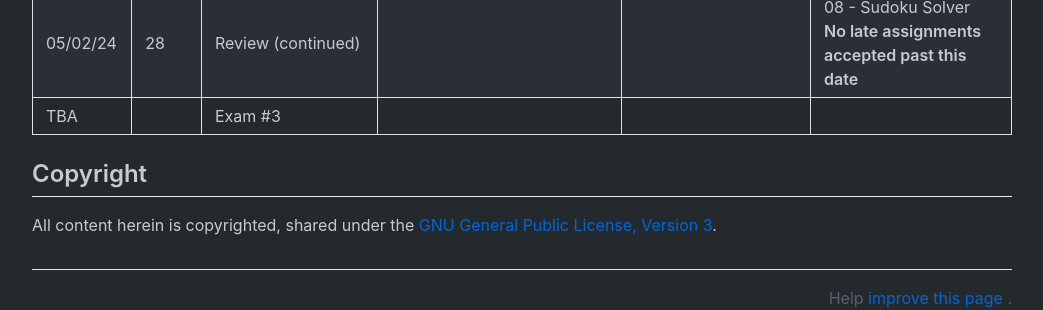
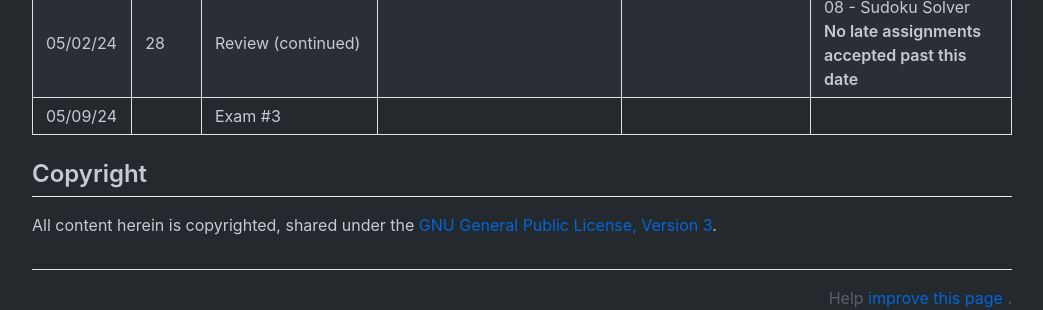
Before and after one commit to nyu-daniel-zint/intro-to-computer-science-2024-spring, a Jekyll site: the page built from content/schedule.md, in a window 1280 px wide and 900 px high, scrolled down 1557 px. Shown: the part 558-868 px from the top of the window, without its empty margins (118-1161 px from the left). Built offline with Jekyll 4.4.1, drawn with Linux system fonts in a browser that asks for light colours; comment, search, counter and statistics services are not loaded.

Commit message:
Update schedule.md

```diff
--- a/content/schedule.md
+++ b/content/schedule.md
@@ -42,4 +42,4 @@ Department of Computer Science
 | 04/25/24 | 26    | [Recursion](./slides/recursion)                             | - Chapter 18<br />- [Recursion example code](https://github.com/nyu-java-programming/recursion-examples)                                                                                                                                           | Exceptions                      |                                                                          |
 | 04/30/24 | 27    | Review                                                      |                                                                                                                                                                                                                                                    |                                 |                                                                          |
 | 05/02/24 | 28    | Review (continued)                                          |                                                                                                                                                                                                                                                    |                                 | 08 - Sudoku Solver <br/> **No late assignments accepted past this date** |
-| TBA      |       | Exam #3                                                     |                                                                                                                                                                                                                                                    |                                 |                                                                          |
+| 05/09/24 |       | Exam #3                                                     |                                                                                                                                                                                                                                                    |                                 |                                                                          |
```
